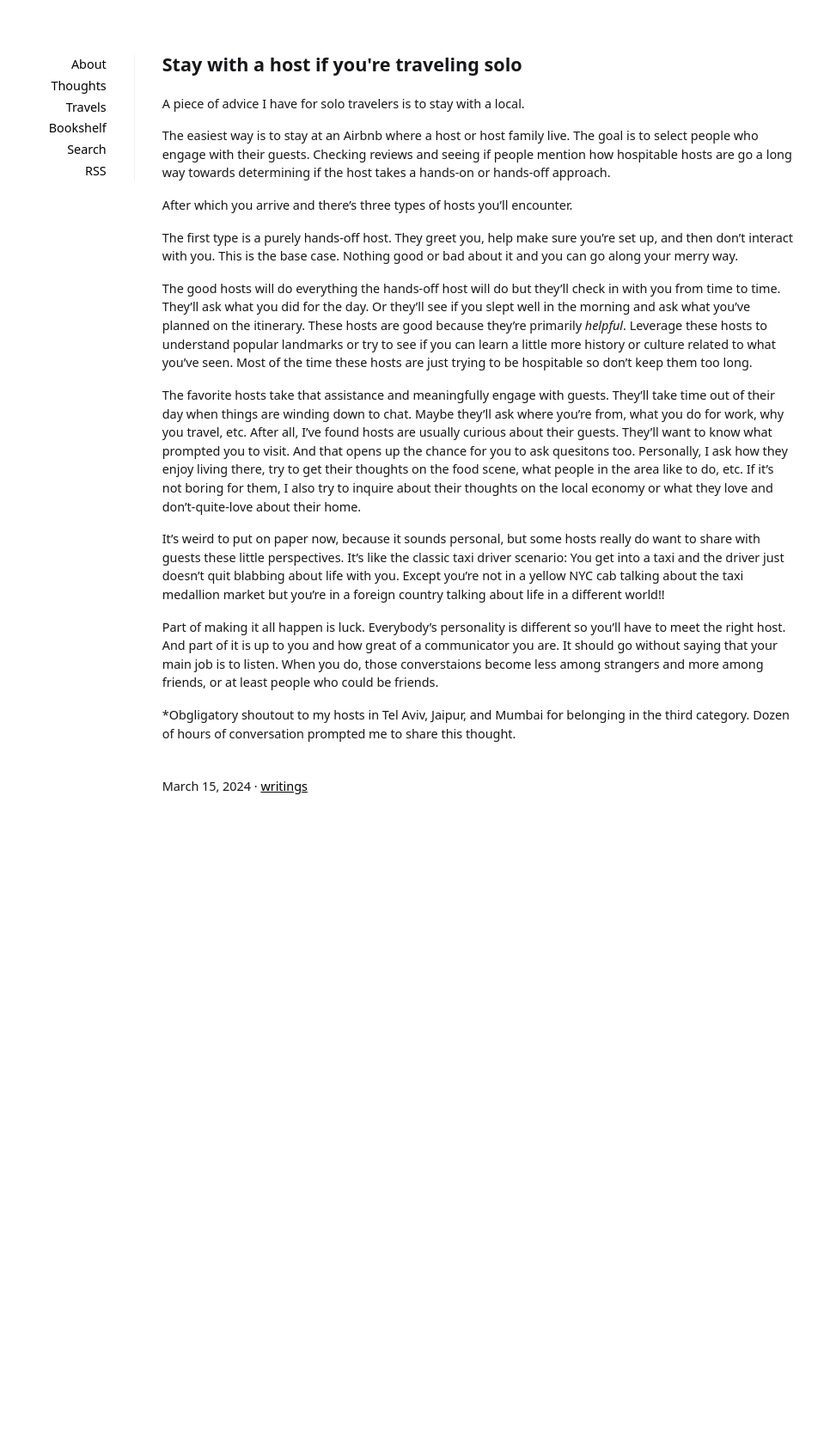
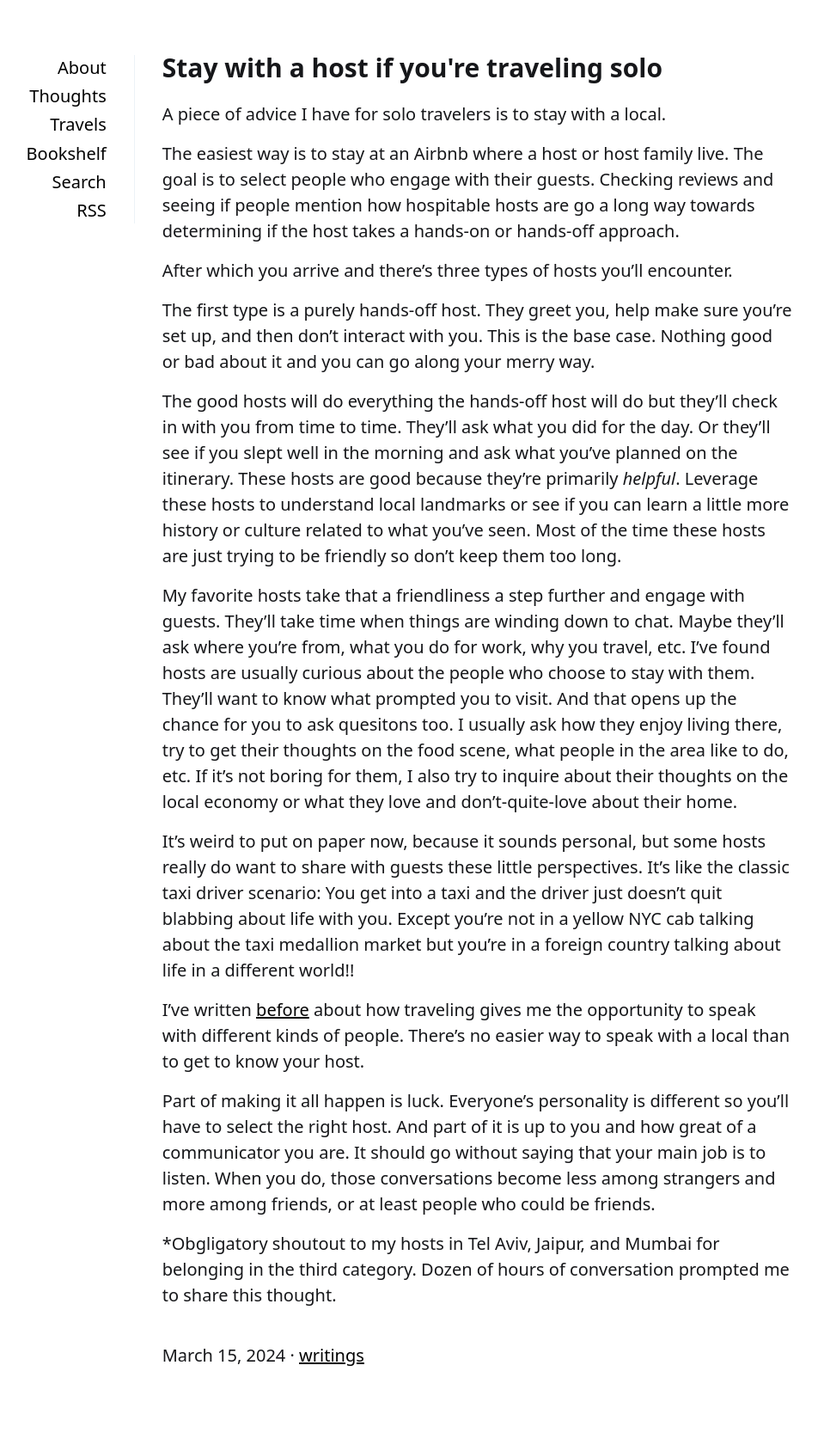
Before and after one commit to Jerry-Sun/jerry-sun.github.io, a Jekyll site: the page built from _posts/2024-03-15-stay-with-a-host-if-youre-traveling-solo.md, in a window 1280 px wide. Shown: the whole page at 86% size, without its empty margins (164-1116 px from the left). Built offline with Jekyll 4.4.1, drawn with Linux system fonts in a browser that asks for light colours; before the commit the page ends 1022 px from its top, so only the background shows below that.

Commit message:
update some few small posts

```diff
--- a/_posts/2024-03-15-stay-with-a-host-if-youre-traveling-solo.md
+++ b/_posts/2024-03-15-stay-with-a-host-if-youre-traveling-solo.md
@@ -15,12 +15,14 @@ After which you arrive and there's three types of hosts you'll encounter.
 
 The first type is a purely hands-off host. They greet you, help make sure you're set up, and then don't interact with you. This is the base case. Nothing good or bad about it and you can go along your merry way.
 
-The good hosts will do everything the hands-off host will do but they'll check in with you from time to time. They'll ask what you did for the day. Or they'll see if you slept well in the morning and ask what you've planned on the itinerary. These hosts are good because they're primarily _helpful_. Leverage these hosts to understand popular landmarks or try to see if you can learn a little more history or culture related to what you've seen. Most of the time these hosts are just trying to be hospitable so don't keep them too long.
+The good hosts will do everything the hands-off host will do but they'll check in with you from time to time. They'll ask what you did for the day. Or they'll see if you slept well in the morning and ask what you've planned on the itinerary. These hosts are good because they're primarily _helpful_. Leverage these hosts to understand local landmarks or see if you can learn a little more history or culture related to what you've seen. Most of the time these hosts are just trying to be friendly so don't keep them too long.
 
-The favorite hosts take that assistance and meaningfully engage with guests. They'll take time out of their day when things are winding down to chat. Maybe they'll ask where you're from, what you do for work, why you travel, etc. After all, I've found hosts are usually curious about their guests. They'll want to know what prompted you to visit. And that opens up the chance for you to ask quesitons too. Personally, I ask how they enjoy living there, try to get their thoughts on the food scene, what people in the area like to do, etc. If it's not boring for them, I also try to inquire about their thoughts on the local economy or what they love and don't-quite-love about their home.
+My favorite hosts take that a friendliness a step further and engage with guests. They'll take time when things are winding down to chat. Maybe they'll ask where you're from, what you do for work, why you travel, etc. I've found hosts are usually curious about the people who choose to stay with them. They'll want to know what prompted you to visit. And that opens up the chance for you to ask quesitons too. I usually ask how they enjoy living there, try to get their thoughts on the food scene, what people in the area like to do, etc. If it's not boring for them, I also try to inquire about their thoughts on the local economy or what they love and don't-quite-love about their home.
 
 It's weird to put on paper now, because it sounds personal, but some hosts really do want to share with guests these little perspectives. It's like the classic taxi driver scenario: You get into a taxi and the driver just doesn't quit blabbing about life with you. Except you're not in a yellow NYC cab talking about the taxi medallion market but you're in a foreign country talking about life in a different world!!
 
-Part of making it all happen is luck. Everybody's personality is different so you'll have to meet the right host. And part of it is up to you and how great of a communicator you are. It should go without saying that your main job is to listen. When you do, those converstaions become less among strangers and more among friends, or at least people who could be friends.
+I've written [before](https://www.jerrysun.me/2024/02/27/solo-traveling-vs-traveling-with-friends) about how traveling gives me the opportunity to speak with different kinds of people. There's no easier way to speak with a local than to get to know your host.
+
+Part of making it all happen is luck. Everyone's personality is different so you'll have to select the right host. And part of it is up to you and how great of a communicator you are. It should go without saying that your main job is to listen. When you do, those conversations become less among strangers and more among friends, or at least people who could be friends.
 
 \*Obgligatory shoutout to my hosts in Tel Aviv, Jaipur, and Mumbai for belonging in the third category. Dozen of hours of conversation prompted me to share this thought.
--- a/_sass/_main.scss
+++ b/_sass/_main.scss
@@ -13,7 +13,7 @@ body {
   -webkit-font-smoothing: antialiased;
   text-rendering: optimizeLegibility;
   line-height: 1.5;
-  font-size: 0.9rem;
+  font-size: 1.25rem;
   color: rgb(22, 23, 26);
 }
 
```
Also changed, not shown: _posts/2024-01-31-replace-twitter-with-books.md (+1 -1 lines).
